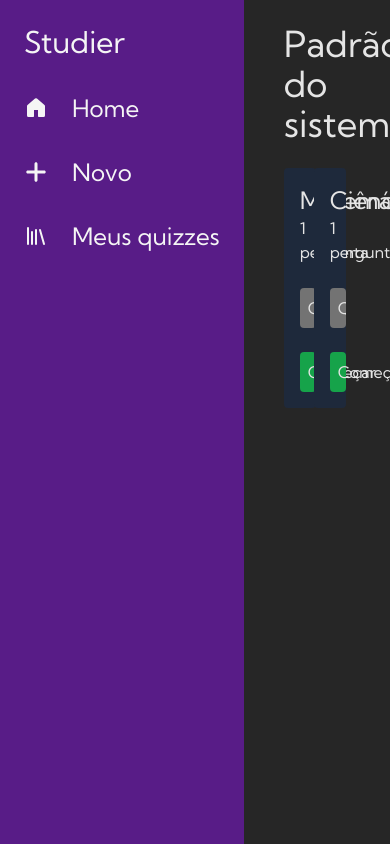
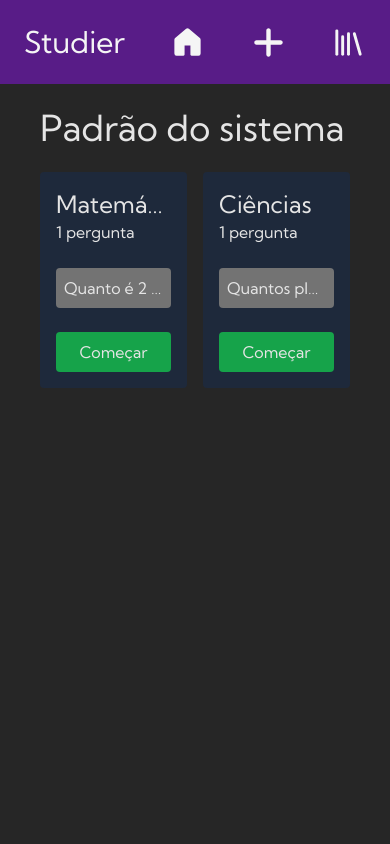
Before and after one commit to gustavo-atanazio/Studier, a React (Vite) app: page / in a window 390 px wide. Built offline with nearby package versions, Linux system fonts and the light colour scheme.

Commit message:
Ajustes de responsividade (inicial)

```diff
--- a/src/App.tsx
+++ b/src/App.tsx
@@ -2,7 +2,7 @@ import AppRouter from 'routes';
 
 function App() {
     return (
-        <div className='flex h-full'>
+        <div className='flex h-full flex-col md:flex-row'>
             <AppRouter/>
         </div>
     );
--- a/src/components/Card/index.tsx
+++ b/src/components/Card/index.tsx
@@ -4,11 +4,11 @@ function Card({ name, questions, id }: IQuiz) {
     return (
         <div className='bg-slate-800 flex flex-col p-4 rounded gap-6 w-full'>
             <div>
-                <h4 className='text-2xl'>{name}</h4>
+                <h4 className='text-2xl overflow-hidden text-ellipsis'>{name}</h4>
                 <p>{questions.length} pergunta</p>
             </div>
 
-            <span className='p-2 text-center rounded bg-neutral-500 text-nowrap overflow-hidden'>
+            <span className='p-2 text-center rounded bg-neutral-500 text-nowrap overflow-hidden text-ellipsis'>
                 {questions[0].title}
             </span>
 
--- a/src/components/Sidebar/index.tsx
+++ b/src/components/Sidebar/index.tsx
@@ -6,22 +6,22 @@ import { LuLibrary } from 'react-icons/lu';
 
 function Sidebar() {
     return (
-        <aside className='flex flex-col gap-8 p-6 bg-purple-900 w-64 text-neutral-100'>
+        <aside className='flex justify-between gap-8 p-6 bg-purple-900 w-full text-neutral-100 md:w-64 md:flex-col md:justify-start'>
             <h1 className='text-3xl'>Studier</h1>
 
-            <Link to={'/'} className='flex items-center gap-6 text-2xl'>
-                <GoHomeFill/>
-                Home
+            <Link to={'/'} className='flex items-center gap-6 text-2xl md:p-3 md:rounded md:hover:bg-purple-600 md:transition-colors'>
+                <GoHomeFill size={35}/>
+                <span className='hidden md:block'>Home</span>
             </Link>
 
-            <Link to={'/novo-quiz'} className='flex items-center gap-6 text-2xl'>
-                <FaPlus/>
-                Novo
+            <Link to={'/novo-quiz'} className='flex items-center gap-6 text-2xl md:p-3 md:rounded md:hover:bg-purple-600 md:transition-colors'>
+                <FaPlus size={35}/>
+                <span className='hidden md:block'>Novo</span>
             </Link>
 
-            <Link to={'/meus-quizzes'} className='flex items-center gap-6 text-2xl text-nowrap'>
-                <LuLibrary/>
-                Meus quizzes
+            <Link to={'/meus-quizzes'} className='flex items-center gap-6 text-2xl text-nowrap md:py-3 md:rounded md:hover:bg-purple-600 md:transition-colors'>
+                <LuLibrary size={35}/>
+                <span className='hidden md:block'>Meus quizzes</span>
             </Link>
         </aside>
     );
--- a/src/pages/Home/index.tsx
+++ b/src/pages/Home/index.tsx
@@ -31,7 +31,7 @@ function Home() {
         <>
             <h2 className='text-4xl mb-6'>Padrão do sistema</h2>
 
-            <div className='grid grid-cols-3 gap-6'>
+            <div className='grid grid-cols-2 md:grid-cols-3 lg:grid-cols-4 gap-4'>
                 {defaultQuizzes.map(quiz => (
                     <Card {...quiz} key={quiz.id}/>
                 ))}
--- a/src/routes.tsx
+++ b/src/routes.tsx
@@ -11,7 +11,7 @@ function AppRouter() {
         <BrowserRouter>
             <Sidebar/>
 
-            <main className='bg-neutral-800 w-full text-neutral-200 py-6 px-10 overflow-scroll'>
+            <main className='bg-neutral-800 w-full h-full text-neutral-200 py-6 px-10 overflow-scroll overflow-x-hidden'>
                 <Routes>
                     <Route path='/' element={<Home/>}/>
                     <Route path='/novo-quiz' element={<NewQuiz/>}/>
```
